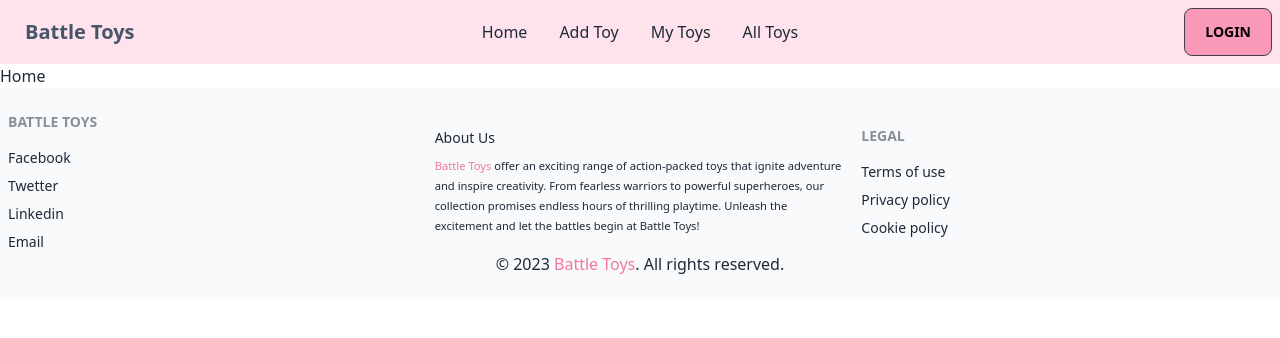
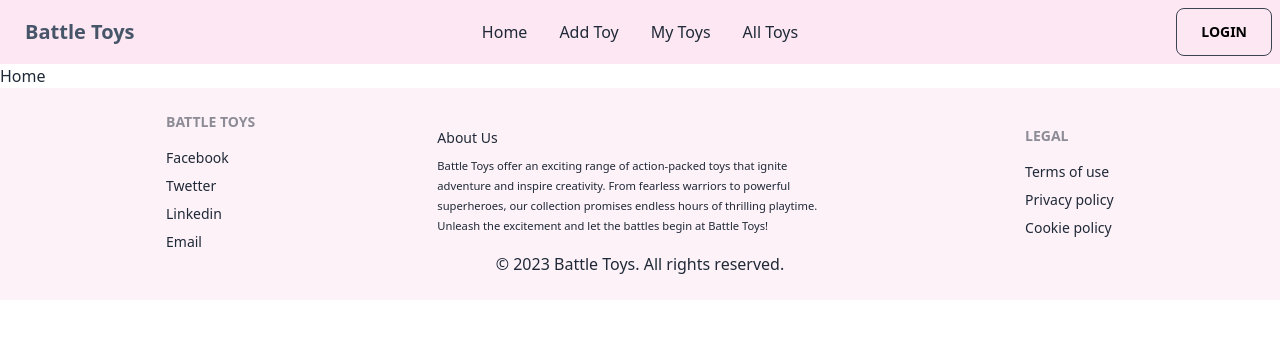
Before and after one commit to sakil470004/battle-toys-client, a React (Vite) app: page / in a window 1280 px wide. Shown: the top 338 px of the page. Built offline with nearby package versions, Linux system fonts and the light colour scheme; no server answers.

Commit message:
fixed code and color pallate

```diff
--- /dev/null
+++ b/src/firebase/firebase.init.js
@@ -0,0 +1,18 @@
+// Import the functions you need from the SDKs you need
+import { initializeApp } from "firebase/app";
+// TODO: Add SDKs for Firebase products that you want to use
+// https://firebase.google.com/docs/web/setup#available-libraries
+
+// Your web app's Firebase configuration
+const firebaseConfig = {
+    apiKey: import.meta.env.VITE_API_KEY ,
+    authDomain: import.meta.env.VITE_AUTH_DOMAIN ,
+    projectId: import.meta.env.VITE_PROJECT_ID ,
+    storageBucket: import.meta.env.VITE_STOREAGE_BUCKET,
+    messagingSenderId: import.meta.env.VITE_MESSAGING_SENDER_ID,
+    appId: import.meta.env.VITE_APP_ID ,
+};
+
+// Initialize Firebase
+const app = initializeApp(firebaseConfig);
+export default app;
--- a/src/main.jsx
+++ b/src/main.jsx
@@ -8,10 +8,14 @@ import {
 } from "react-router-dom";
 
 import router from './routes/route.jsx';
+import AuthProvider from './providers/AuthProvider';
 
 
 ReactDOM.createRoot(document.getElementById('root')).render(
+
   <React.StrictMode>
-    <RouterProvider router={router} />
+    <AuthProvider>
+      <RouterProvider router={router} />
+    </AuthProvider>
   </React.StrictMode>,
 )
--- /dev/null
+++ b/src/pages/Home/Banner.jsx
@@ -0,0 +1,54 @@
+import React from 'react';
+import img1 from './../../assets/images/banner/1.jpg'
+import img2 from './../../assets/images/banner/2.jpg'
+import img3 from './../../assets/images/banner/3.jpg'
+import img4 from './../../assets/images/banner/4.jpg'
+import img5 from './../../assets/images/banner/5.jpg'
+import img6 from './../../assets/images/banner/6.jpg'
+
+const Banner = () => {
+    const imgs = [img1, img2, img3, img4, img5, img6]
+    const imgLen = imgs.length;
+    return (
+        <div className="carousel w-full h-[600px] object-cover rounded-xl">
+            {imgs.map((img, index) => <div key={index} id={`slide${index}`} className="carousel-item relative w-full">
+                <img src={img} className="w-full filter brightness-75 contrast-125" />
+                <div className="absolute flex flex-col md:max-w-2xl gap-3 transform -translate-y-1/2 left-5 bottom-5 text-white space-y-4">
+                    <h2 className='text-6xl font-bold'>Affordable Price For Car Servicing</h2>
+                    <p>There are many variations of passages of  available, but the majority have suffered alteration in some form</p>
+                    <div className='flex gap-5'><button className="btn btn-active btn-primary">Discover More</button>
+                        <button className="btn btn-outline btn-secondary">Latest Project</button></div>
+                </div>
+                <div className="absolute flex justify-between gap-3 transform -translate-y-1/2 right-5 bottom-5 ">
+                    <a href={`#slide${index - 1 < 0 ? imgLen - 1 : index - 1}`} className="btn btn-circle btn-error">❮</a>
+                    <a href={`#slide${(index + 1) % imgLen}`} className="btn btn-circle btn-error">❯</a>
+                </div>
+
+            </div>)}
+            {/* for delete */}
+            {/* <div id="slide2" className="carousel-item relative w-full">
+                <img src="/images/stock/photo-1609621838510-5ad474b7d25d.jpg" className="w-full" />
+                <div className="absolute flex justify-between transform -translate-y-1/2 left-5 right-5 top-1/2">
+                    <a href="#slide1" className="btn btn-circle">❮</a>
+                    <a href="#slide3" className="btn btn-circle">❯</a>
+                </div>
+            </div>
+            <div id="slide3" className="carousel-item relative w-full">
+                <img src="/images/stock/photo-1414694762283-acccc27bca85.jpg" className="w-full" />
+                <div className="absolute flex justify-between transform -translate-y-1/2 left-5 right-5 top-1/2">
+                    <a href="#slide2" className="btn btn-circle">❮</a>
+                    <a href="#slide4" className="btn btn-circle">❯</a>
+                </div>
+            </div>
+            <div id="slide4" className="carousel-item relative w-full">
+                <img src="/images/stock/photo-1665553365602-b2fb8e5d1707.jpg" className="w-full" />
+                <div className="absolute flex justify-between transform -translate-y-1/2 left-5 right-5 top-1/2">
+                    <a href="#slide3" className="btn btn-circle">❮</a>
+                    <a href="#slide1" className="btn btn-circle">❯</a>
+                </div>
+            </div> */}
+        </div>
+    );
+};
+
+export default Banner;
--- a/src/pages/shared/Footer.jsx
+++ b/src/pages/shared/Footer.jsx
@@ -1,9 +1,9 @@
 function Footer() {
   return (
-    <div className=' bg-slate-50 py-6 px-2'>
+    <div className=' bg-pink-50 py-6 px-2'>
 
 
-      <footer className="footer  grid grid-cols-1 lg:grid-cols-3 items-center justify-between">
+      <footer className="footer gap-6 grid grid-cols-1 lg:grid-cols-3 place-items-center justify-between">
         <div>
           <span className="footer-title">Battle Toys</span>
           <a className="link link-hover">Facebook</a>
--- a/src/pages/shared/Navbar.jsx
+++ b/src/pages/shared/Navbar.jsx
@@ -4,13 +4,13 @@ import { Link } from 'react-router-dom';
 const Navbar = () => {
     const navElement = <>
 
-        <li><Link className='' to={'/Home'}>Home</Link></li>
+        <li><Link className='' to={'/'}>Home</Link></li>
         <li><Link className='' to={'/addtoy'}>Add Toy</Link></li>
         <li><Link className='' to={'/mytoys'}>My Toys</Link></li>
         <li><Link className='' to={'/alltoys'}>All Toys</Link></li>
     </>
     return (
-        <div className="navbar bg-pink-lighter">
+        <div className="navbar bg-pink-100">
             <div className="navbar-start">
                 <div className="dropdown">
                     <label tabIndex={0} className="btn btn-ghost text-slate-500 lg:hidden">
@@ -28,7 +28,7 @@ const Navbar = () => {
                 </ul>
             </div>
             <div className="navbar-end gap-3">
-                <Link to={'/login'} className="btn  bg-pink-normal hover:bg-pink-full text-black  px-5">Login</Link>
+                <Link to={'/login'} className="btn bg-pink-100 text-black hover:bg-rose-400 hover:text-white px-6">Login</Link>
 
             </div>
         </div>
--- /dev/null
+++ b/src/providers/AuthProvider.jsx
@@ -0,0 +1,68 @@
+import React, { createContext, useEffect, useState } from 'react';
+import { GoogleAuthProvider, createUserWithEmailAndPassword, getAuth, onAuthStateChanged, signInWithEmailAndPassword, signInWithPopup, signOut, updateProfile } from "firebase/auth";
+import app from '../firebase/firebase.init';
+
+
+
+export const AuthContext = createContext(null);
+
+const auth = getAuth(app);
+const googleProvider = new GoogleAuthProvider();
+
+const AuthProvider = ({ children }) => {
+    const [user, setUser] = useState(null);
+    const [loading, setLoading] = useState(true);
+
+    const googleLogin = () => {
+        return signInWithPopup(auth, googleProvider)
+    }
+
+
+    const updateUser = (data) => {
+        return updateProfile(auth.currentUser, data)
+    }
+    const createUser = (email, password) => {
+        setLoading(true);
+        return createUserWithEmailAndPassword(auth, email, password);
+    }
+
+    const signIn = (email, password) => {
+        setLoading(true);
+        return signInWithEmailAndPassword(auth, email, password);
+    }
+
+    const logOut = () => {
+        return signOut(auth);
+    }
+
+    // observer user auth state
+    useEffect(() => {
+        const unsubscribe = onAuthStateChanged(auth, currentUser => {
+            setUser(currentUser);
+            setLoading(false);
+        });
+
+        // stop observing while unmounting
+        return () => {
+            return unsubscribe();
+        }
+    }, [])
+
+    const authInfo = {
+        user,
+        loading,
+        createUser,
+        signIn,
+        logOut,
+        updateUser,
+        googleLogin,
+    }
+
+    return (
+        <AuthContext.Provider value={authInfo}>
+            {children}
+        </AuthContext.Provider>
+    );
+};
+
+export default AuthProvider;
--- a/tailwind.config.js
+++ b/tailwind.config.js
@@ -5,43 +5,6 @@ export default {
     "./src/**/*.{js,ts,jsx,tsx}",
   ],
   theme: {
-    colors: {
-      "pink": {
-        "lighter": "#FEE3EC",
-        "light": "#F9C5D5",
-        "light": "#F9C5D5",
-        "normal": "#F999B7",
-        "full": "#F2789F",
-      },
-      "pink": {
-        "lighter": "#FEE3EC",
-        "light": "#F9C5D5",
-        "normal": "#F999B7",
-        "full": "#F2789F",
-        50: "#fff1f2",
-        100: "#ffe4e6",
-        200: "#fecdd3",
-        300: "#fda4af",
-        400: "#fb7185",
-        500: "#f43f5e",
-      },
-      "slate": {
-        50: "#f8fafc",
-        100: "#f1f5f9",
-        200: "#e2e8f0",
-        300: "#cbd5e1",
-        400: "#94a3b8",
-        500: "#64748b",
-        600: "#475569",
-        700: "#334155",
-        800: "#1e293b",
-        900: "#0f172a",
-        950: "#020617",
-      },
-      "white": "#ffffff",
-      "black": "#000000"
-    }
-    ,
     extend: {},
   },
   plugins: [require("daisyui")],
```
Also changed, not shown: src/pages/Login/Login.jsx (+83 -39 lines).
